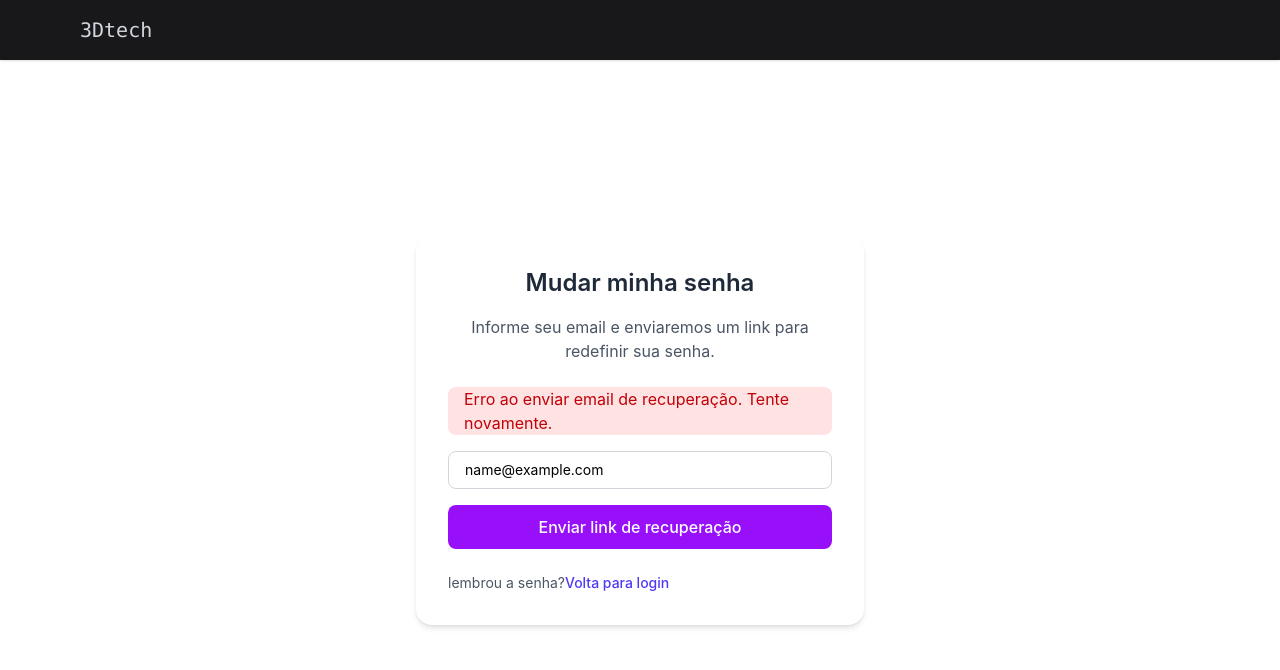
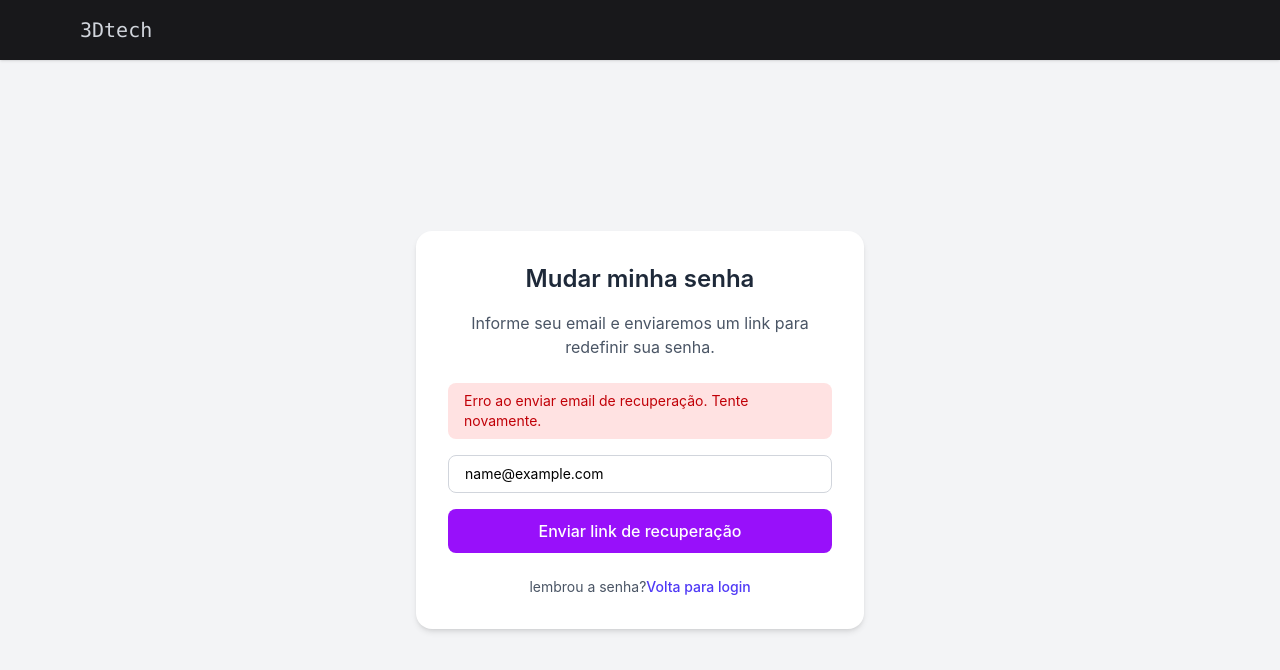
Before and after one commit to VictorSampaioDev/projeto-ecommerce, a React (Vite) app: page /forgot-password in a window 1280 px wide. Both pictures are taken after typing "name@example.com" into the empty fields and a click on the button "Enviar link de recuperação". Shown: the top 670 px of the page. Built offline with nearby package versions, Linux system fonts and the light colour scheme; no server answers.

Commit message:
modificando

```diff
--- a/src/layouts/AuthLayout.jsx
+++ b/src/layouts/AuthLayout.jsx
@@ -1,6 +1,5 @@
 import { Outlet } from "react-router";
 import Footer from "../components/Footer";
-import HeaderAuth from "../components/HeaderAuth";
 
 const AuthLayout = () => {
     return (
--- a/src/pages/ForgotPassword.jsx
+++ b/src/pages/ForgotPassword.jsx
@@ -24,7 +24,7 @@ export default function ForgotPassword() {
     }
 
     return (
-        <div className="min-h-screen bg gray-100 flex flex-col">
+        <div className="min-h-screen bg-gray-100 flex flex-col">
             <header className="bg-zinc-900 shadow-sm">
                 <div className="max-w-6xl mx-auto px-4 py-4 flex items-center justify-between">
                     <h1 className="text-xl font-mono text-gray-300">3Dtech</h1>
@@ -41,13 +41,13 @@ export default function ForgotPassword() {
                     </p>
 
                     {error && (
-                        <div className="mb-4 rounded-lg bg-red-100 text-red-700 px-4 py-2text-sm">
+                        <div className="mb-4 rounded-lg bg-red-100 text-red-700 px-4 py-2 text-sm">
                             {error}
                         </div>
                     )}
 
                     {success && (
-                        <div className="mb-4 rounded-lg bg-green-100 text-green-700 px-4 py-2text-sm">
+                        <div className="mb-4 rounded-lg bg-green-100 text-green-700 px-4 py-2 text-sm">
                             {success}
                         </div>
                     )}
@@ -70,7 +70,7 @@ export default function ForgotPassword() {
                         </button>
                     </form>
 
-                    <p className="mt-6 texxt-center text-sm text-gray-600">
+                    <p className="mt-6 text-center text-sm text-gray-600">
                         lembrou a senha?{""}
                         <a href="/login"
                             className="text-indigo-600 hover:underline font-medium">
--- a/src/pages/Login.jsx
+++ b/src/pages/Login.jsx
@@ -3,7 +3,7 @@ import {AXIOS} from "../services"
 
 export default function Login() {
     const [form, setForm] = useState({
-        username: "",
+        email: "",
         password: "",
     });
 
@@ -96,7 +96,7 @@ export default function Login() {
                         </button>
                     </form>
 
-                    <p className="mt-6 texxt-center text-sm text-gray-600">
+                    <p className="mt-6 text-center text-sm text-gray-600">
                         Não tem uma conta?{""}
                         <a
                             href="/register"
```
